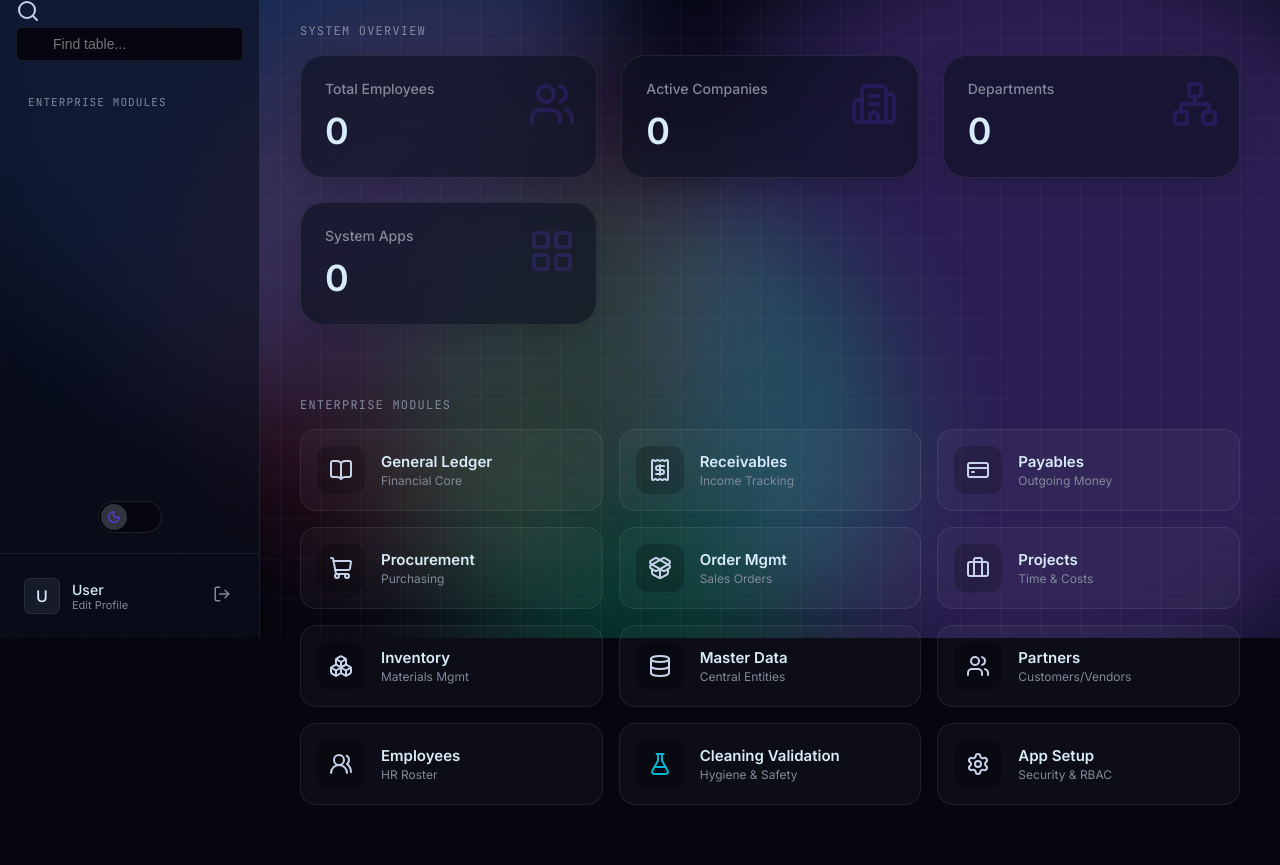
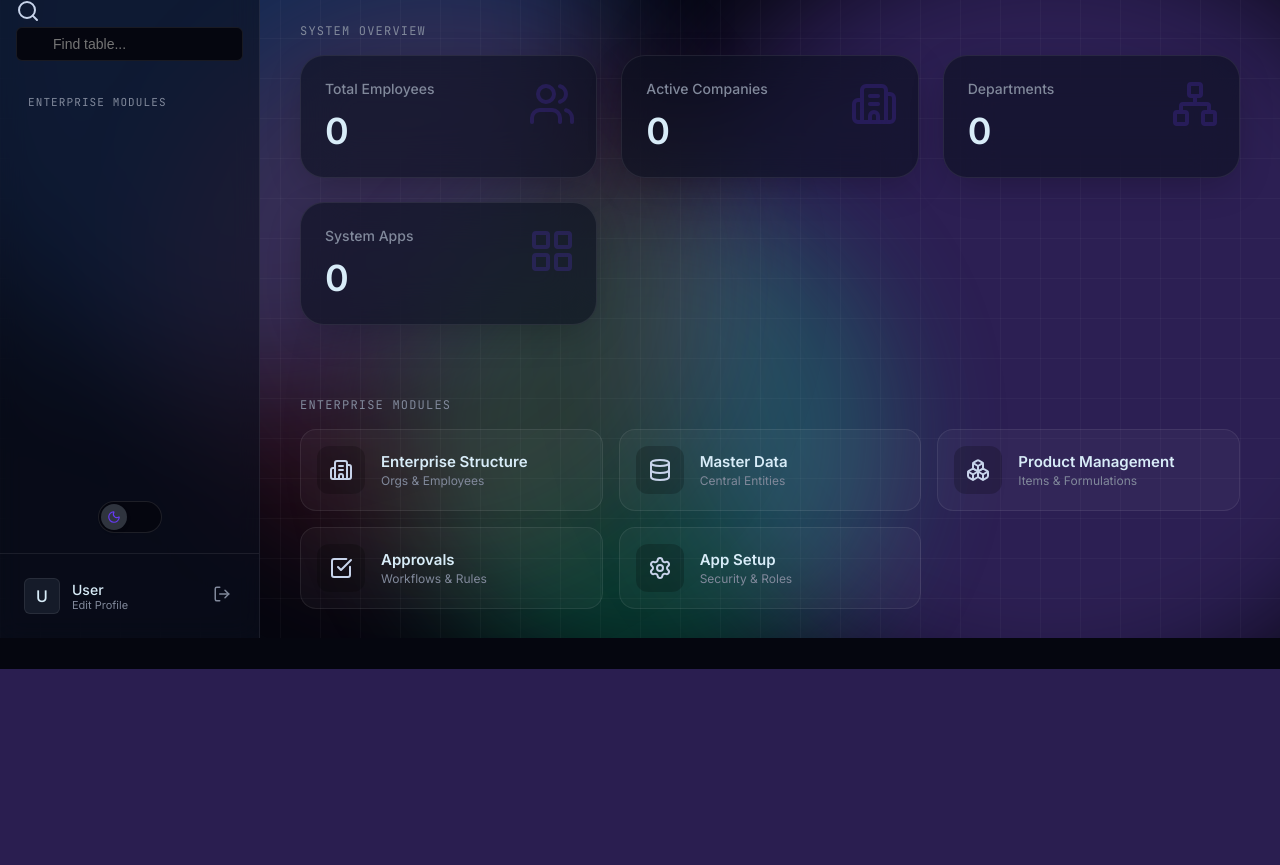
Before and after one commit to jtatipamula-design/proj_tb, a Python web app: template templates/dashboard.html in a window 1280 px wide. Shown: the part 162-1027 px from the top of the page. After the commit the page ends 831 px from the top, so only its background shows below. Run offline with Jinja, Linux system fonts and the light colour scheme; the template is opened without the code that fills it, so the values that code supplies are empty; some libraries are stand-ins or nearby versions.

Commit message:
Update dashboard.html

```diff
--- a/templates/dashboard.html
+++ b/templates/dashboard.html
@@ -90,70 +90,13 @@
 
 <div class="section-title">Enterprise Modules</div>
 <div class="modules-grid">
-    <!-- 1. General Ledger -->
-    <div class="module-card" onclick="filterSidebarByModule('Ledger')">
-        <div class="module-icon-wrap"><i data-lucide="book-open"></i></div>
+    <div class="module-card" onclick="filterSidebarByModule('Enterprise')">
+        <div class="module-icon-wrap"><i data-lucide="building-2"></i></div>
         <div class="module-details">
-            <div class="module-title">General Ledger</div>
-            <div class="module-desc">Financial Core</div>
+            <div class="module-title">Enterprise Structure</div>
+            <div class="module-desc">Orgs & Employees</div>
         </div>
     </div>
-
-    <!-- 2. Receivables -->
-    <div class="module-card" onclick="filterSidebarByModule('Receivables')">
-        <div class="module-icon-wrap"><i data-lucide="receipt"></i></div>
-        <div class="module-details">
-            <div class="module-title">Receivables</div>
-            <div class="module-desc">Income Tracking</div>
-        </div>
-    </div>
-
-    <!-- 3. Payables -->
-    <div class="module-card" onclick="filterSidebarByModule('Payables')">
-        <div class="module-icon-wrap"><i data-lucide="credit-card"></i></div>
-        <div class="module-details">
-            <div class="module-title">Payables</div>
-            <div class="module-desc">Outgoing Money</div>
-        </div>
-    </div>
-
-    <!-- 4. Procurement -->
-    <div class="module-card" onclick="filterSidebarByModule('Procurement')">
-        <div class="module-icon-wrap"><i data-lucide="shopping-cart"></i></div>
-        <div class="module-details">
-            <div class="module-title">Procurement</div>
-            <div class="module-desc">Purchasing</div>
-        </div>
-    </div>
-
-    <!-- 5. Order Management -->
-    <div class="module-card" onclick="filterSidebarByModule('OrderMgmt')">
-        <div class="module-icon-wrap"><i data-lucide="package-open"></i></div>
-        <div class="module-details">
-            <div class="module-title">Order Mgmt</div>
-            <div class="module-desc">Sales Orders</div>
-        </div>
-    </div>
-
-    <!-- 6. Project Accounting -->
-    <div class="module-card" onclick="filterSidebarByModule('Project')">
-        <div class="module-icon-wrap"><i data-lucide="briefcase"></i></div>
-        <div class="module-details">
-            <div class="module-title">Projects</div>
-            <div class="module-desc">Time & Costs</div>
-        </div>
-    </div>
-
-    <!-- 7. Inventory -->
-    <div class="module-card" onclick="filterSidebarByModule('Product')">
-        <div class="module-icon-wrap"><i data-lucide="boxes"></i></div>
-        <div class="module-details">
-            <div class="module-title">Inventory</div>
-            <div class="module-desc">Materials Mgmt</div>
-        </div>
-    </div>
-
-    <!-- 8. Master Data -->
     <div class="module-card" onclick="filterSidebarByModule('MasterData')">
         <div class="module-icon-wrap"><i data-lucide="database"></i></div>
         <div class="module-details">
@@ -161,40 +104,25 @@
             <div class="module-desc">Central Entities</div>
         </div>
     </div>
-
-    <!-- 9. Customers & Vendors -->
-    <div class="module-card" onclick="filterSidebarByModule('CustomerSetup')">
-        <div class="module-icon-wrap"><i data-lucide="users"></i></div>
+    <div class="module-card" onclick="filterSidebarByModule('Product')">
+        <div class="module-icon-wrap"><i data-lucide="boxes"></i></div>
         <div class="module-details">
-            <div class="module-title">Partners</div>
-            <div class="module-desc">Customers/Vendors</div>
+            <div class="module-title">Product Management</div>
+            <div class="module-desc">Items & Formulations</div>
         </div>
     </div>
-
-    <!-- 10. Employees -->
-    <div class="module-card" onclick="filterSidebarByModule('Employee')">
-        <div class="module-icon-wrap"><i data-lucide="users-round"></i></div>
+    <div class="module-card" onclick="filterSidebarByModule('Approvals')">
+        <div class="module-icon-wrap"><i data-lucide="check-square"></i></div>
         <div class="module-details">
-            <div class="module-title">Employees</div>
-            <div class="module-desc">HR Roster</div>
+            <div class="module-title">Approvals</div>
+            <div class="module-desc">Workflows & Rules</div>
         </div>
     </div>
-
-    <!-- 11. Cleaning Validation -->
-    <div class="module-card" onclick="filterSidebarByModule('Cleaning')">
-        <div class="module-icon-wrap"><i data-lucide="flask-conical" style="color: #06b6d4;"></i></div>
-        <div class="module-details">
-            <div class="module-title">Cleaning Validation</div>
-            <div class="module-desc">Hygiene & Safety</div>
-        </div>
-    </div>
-
-    <!-- 12. App Setup -->
     <div class="module-card" onclick="filterSidebarByModule('AppSetup')">
         <div class="module-icon-wrap"><i data-lucide="settings"></i></div>
         <div class="module-details">
             <div class="module-title">App Setup</div>
-            <div class="module-desc">Security & RBAC</div>
+            <div class="module-desc">Security & Roles</div>
         </div>
     </div>
 </div>
```
